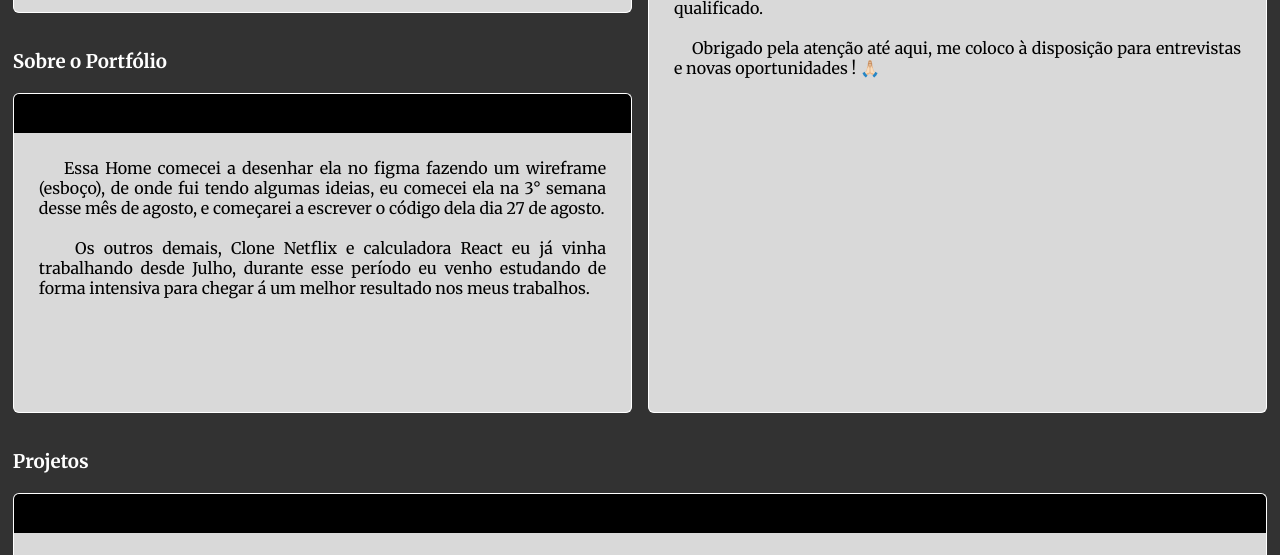
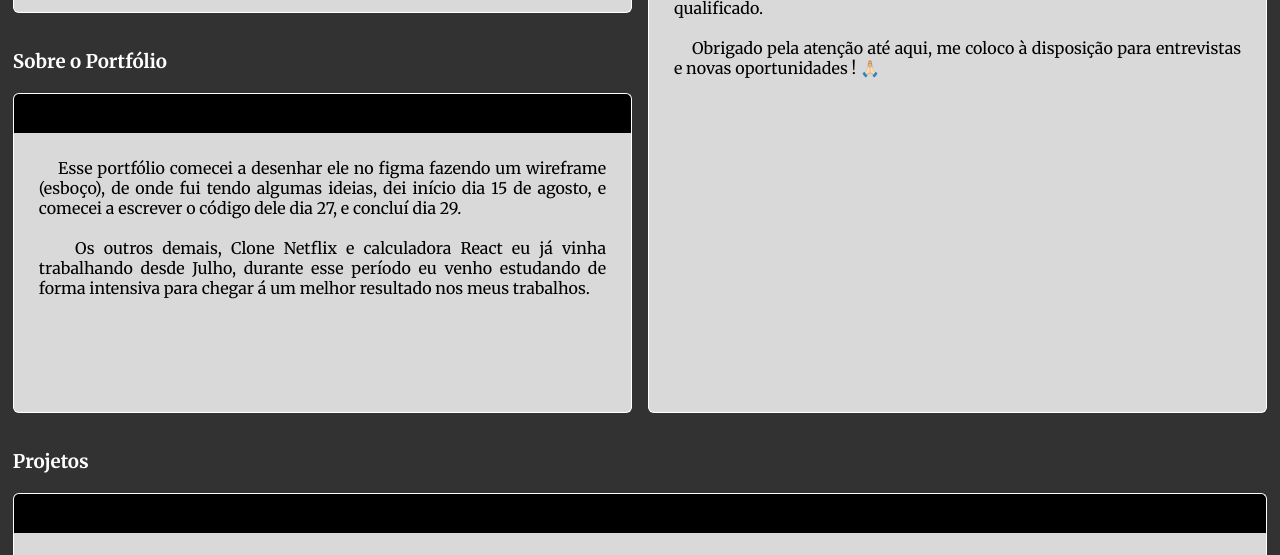
Before and after one commit to DaviDumer/meu-portfolio, a website built with webpack: page docs/index.html in a window 1280 px wide. Shown: the part 880-1435 px from the top of the page. Built offline with nearby package versions, Linux system fonts and the light colour scheme.

Commit message:
update-curriculo 0.7

```diff
--- a/docs/index.html
+++ b/docs/index.html
@@ -215,10 +215,10 @@
           <h3 class="u-label-box">Sobre o Portfólio</h3>
           <div class="s-about-portf__header"></div>
           <section class="s-about-portf__text-box">
-            &nbsp;&nbsp;&nbsp;&nbsp;Essa Home comecei a desenhar ela no figma
-            fazendo um wireframe (esboço), de onde fui tendo algumas ideias, eu
-            comecei ela na 3° semana desse mês de agosto, e começarei a escrever
-            o código dela dia 27 de agosto. <br /><br />
+            &nbsp;&nbsp;&nbsp;&nbsp;Esse portfólio comecei a desenhar ele no
+            figma fazendo um wireframe (esboço), de onde fui tendo algumas
+            ideias, dei início dia 15 de agosto, e comecei a escrever o código
+            dele dia 27, e concluí dia 29. <br /><br />
             &nbsp;&nbsp;&nbsp;&nbsp;Os outros demais, Clone Netflix e
             calculadora React eu já vinha trabalhando desde Julho, durante esse
             período eu venho estudando de forma intensiva para chegar á um
```
Also changed, not shown: 1 other file.
